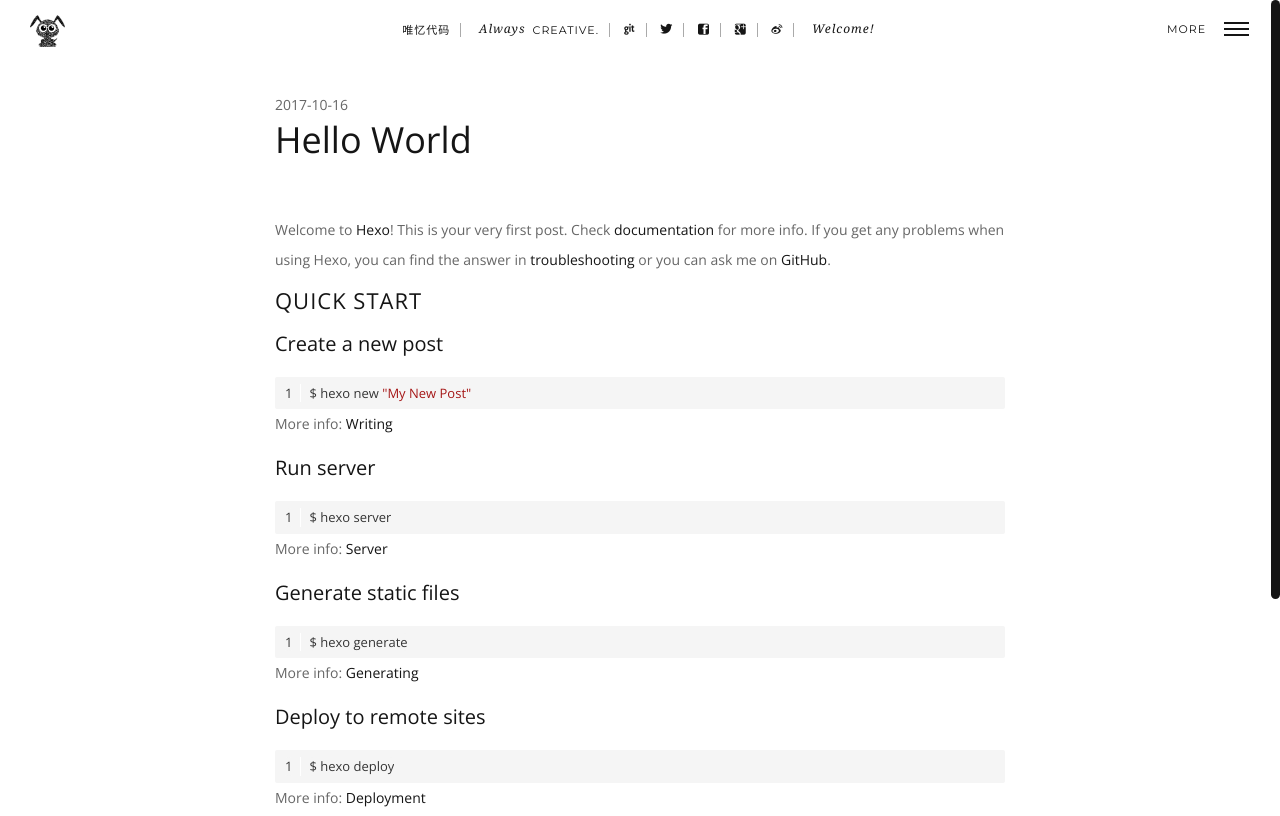
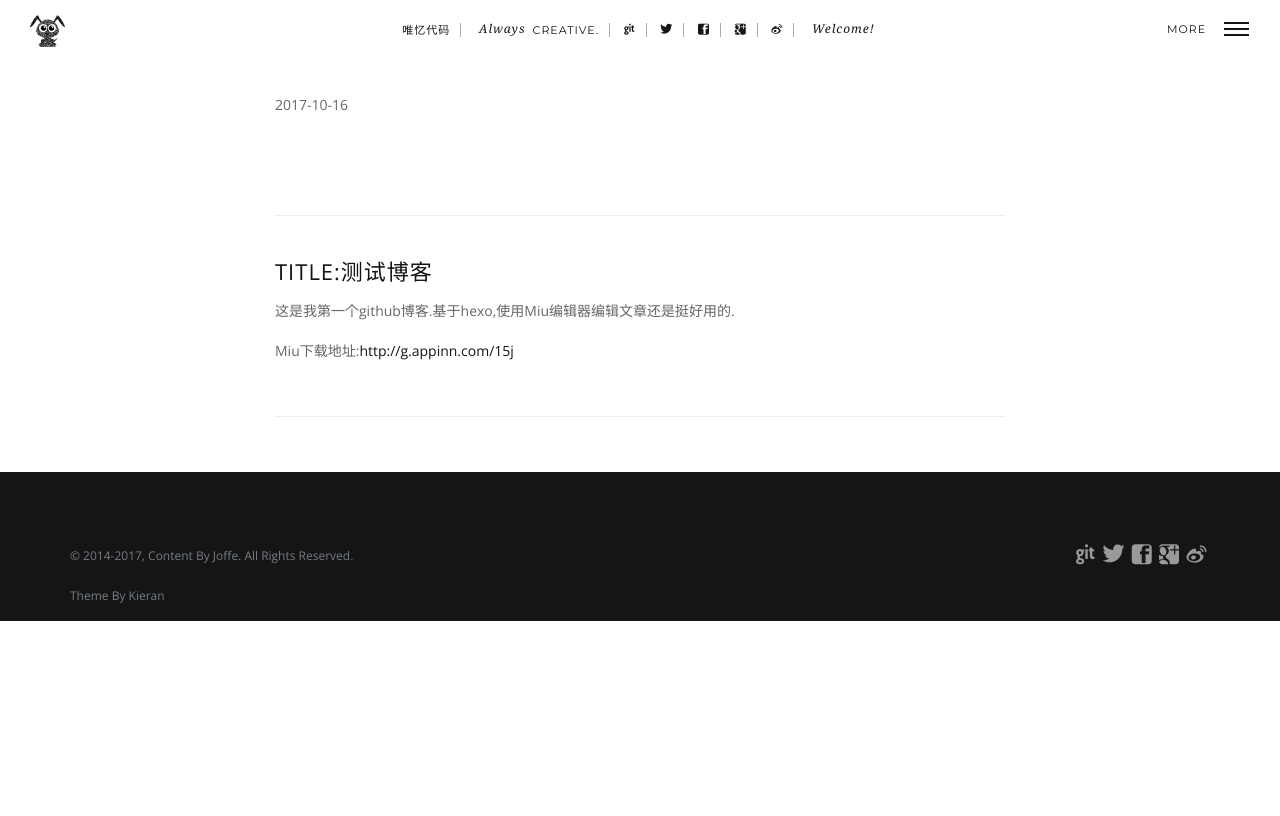
Before and after one commit to gclinux/gclinux.github.io, a plain HTML site: page 2017/10/16 hello-world/index.html in a window 1280 px wide. Shown: the top 816 px of the page. Drawn offline with nearby package versions, Linux system fonts and the light colour scheme; some packages are replaced by stand-ins of ours; a script that the page names is missing.

Commit message:
Site updated: 2017-10-16 18:17:46

```diff
--- a/2017/10/16 hello-world/index.html
+++ b/2017/10/16 hello-world/index.html
@@ -17,7 +17,7 @@
 <!--<![endif]-->
 
 <head>
-  <title>Hello World | 唯忆代码</title>
+  <title>唯忆代码</title>
   <!-- Meta data -->
     <meta http-equiv="Content-Type" content="text/html" charset="UTF-8" >
     <meta http-equiv="X-UA-Compatible" content="IE=edge"/>
@@ -177,19 +177,13 @@
       </time>
 
 </span>
-                <h1>Hello World</h1>
+                <h1></h1>
             </div>
         </div>
         <div class="col-md-8 col-md-offset-2">
-      		<p>Welcome to <a href="https://hexo.io/" target="_blank" rel="external">Hexo</a>! This is your very first post. Check <a href="https://hexo.io/docs/" target="_blank" rel="external">documentation</a> for more info. If you get any problems when using Hexo, you can find the answer in <a href="https://hexo.io/docs/troubleshooting.html" target="_blank" rel="external">troubleshooting</a> or you can ask me on <a href="https://github.com/hexojs/hexo/issues" target="_blank" rel="external">GitHub</a>.</p>
-<h2 id="Quick-Start"><a href="#Quick-Start" class="headerlink" title="Quick Start"></a>Quick Start</h2><h3 id="Create-a-new-post"><a href="#Create-a-new-post" class="headerlink" title="Create a new post"></a>Create a new post</h3><figure class="highlight bash"><table><tr><td class="gutter"><pre><div class="line">1</div></pre></td><td class="code"><pre><div class="line">$ hexo new <span class="string">"My New Post"</span></div></pre></td></tr></table></figure>
-<p>More info: <a href="https://hexo.io/docs/writing.html" target="_blank" rel="external">Writing</a></p>
-<h3 id="Run-server"><a href="#Run-server" class="headerlink" title="Run server"></a>Run server</h3><figure class="highlight bash"><table><tr><td class="gutter"><pre><div class="line">1</div></pre></td><td class="code"><pre><div class="line">$ hexo server</div></pre></td></tr></table></figure>
-<p>More info: <a href="https://hexo.io/docs/server.html" target="_blank" rel="external">Server</a></p>
-<h3 id="Generate-static-files"><a href="#Generate-static-files" class="headerlink" title="Generate static files"></a>Generate static files</h3><figure class="highlight bash"><table><tr><td class="gutter"><pre><div class="line">1</div></pre></td><td class="code"><pre><div class="line">$ hexo generate</div></pre></td></tr></table></figure>
-<p>More info: <a href="https://hexo.io/docs/generating.html" target="_blank" rel="external">Generating</a></p>
-<h3 id="Deploy-to-remote-sites"><a href="#Deploy-to-remote-sites" class="headerlink" title="Deploy to remote sites"></a>Deploy to remote sites</h3><figure class="highlight bash"><table><tr><td class="gutter"><pre><div class="line">1</div></pre></td><td class="code"><pre><div class="line">$ hexo deploy</div></pre></td></tr></table></figure>
-<p>More info: <a href="https://hexo.io/docs/deployment.html" target="_blank" rel="external">Deployment</a></p>
+      		<hr>
+<h2 id="title-测试博客"><a href="#title-测试博客" class="headerlink" title="title:测试博客"></a>title:测试博客</h2><p>这是我第一个github博客.基于hexo,使用Miu编辑器编辑文章还是挺好用的.</p>
+<p>Miu下载地址:<a href="http://g.appinn.com/15j" target="_blank" rel="external">http://g.appinn.com/15j</a></p>
 
             <div class="clearfix"></div>
             <hr class="nogutter">
```
Also changed, not shown: archives/2017/10/index.html (+1 -1 lines), archives/2017/index.html (+1 -1 lines), archives/index.html (+1 -1 lines), index.html (+5 -3 lines).
